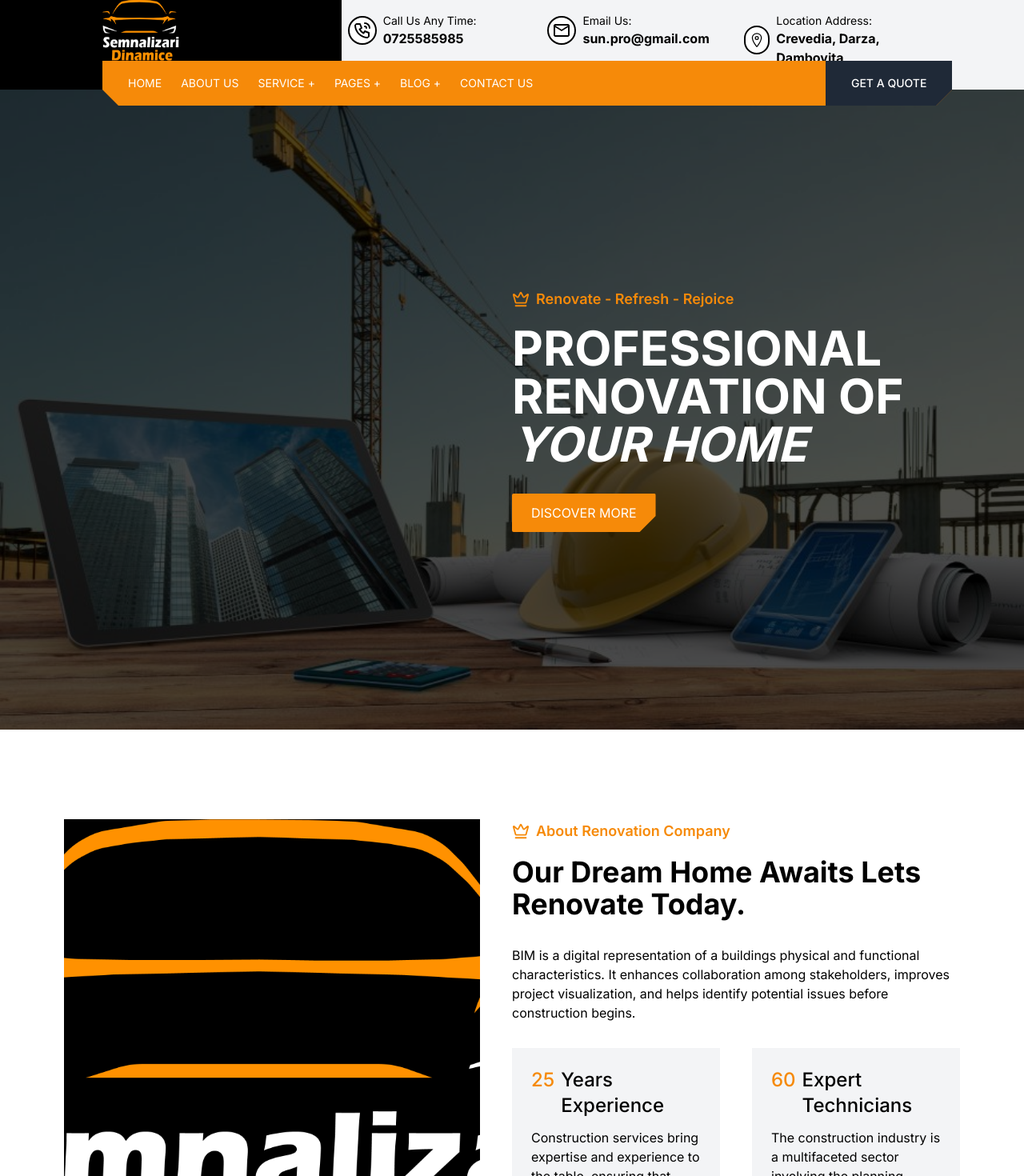
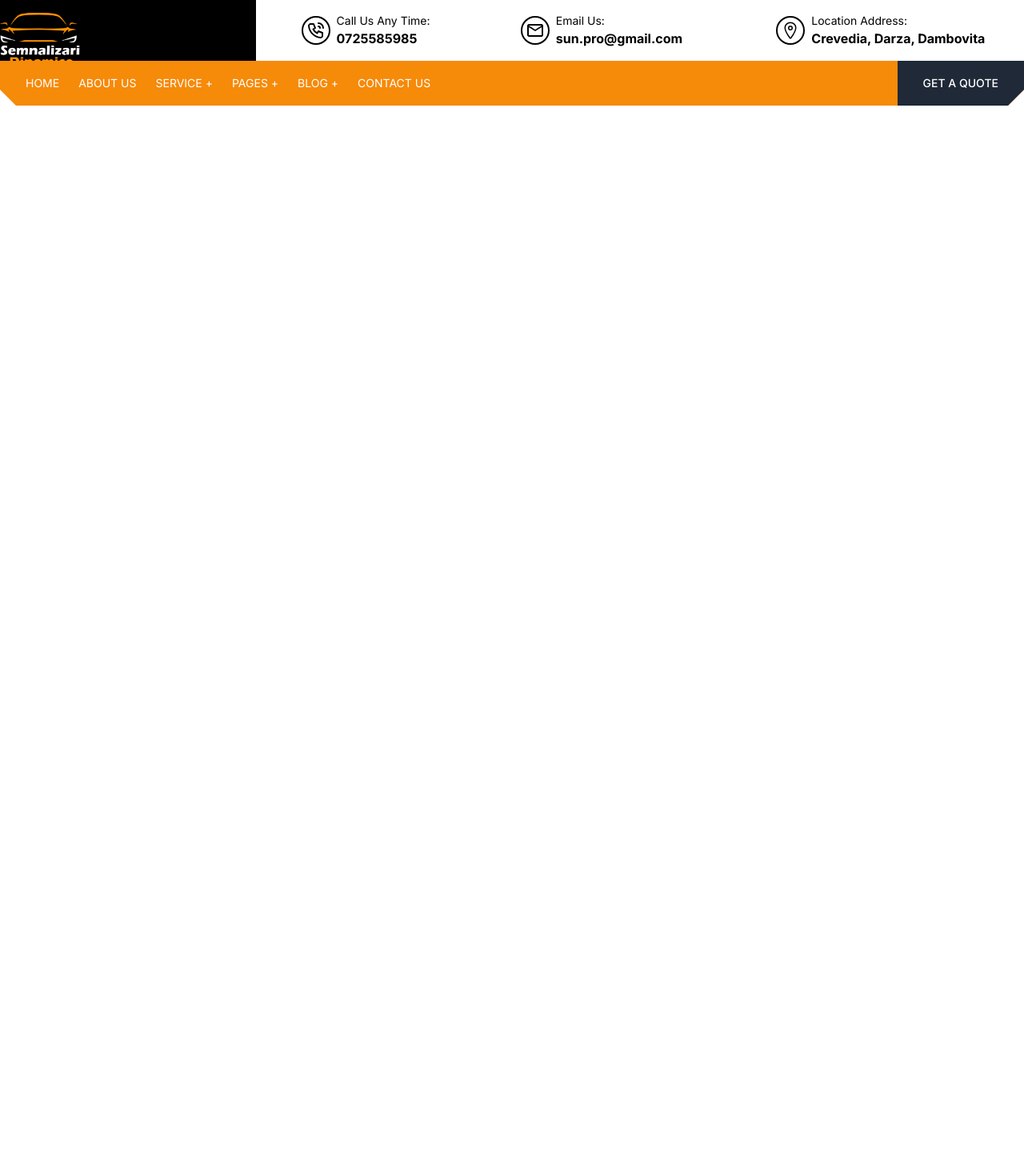
Before and after one commit to mocanuandrei1/sun-pro-2, a Next.js app: page / in a window 1280 px wide. Shown: the top 1470 px of the page at 80% size. After the commit the page ends 800 px from the top, so only its background shows below. Built offline with nearby package versions, Linux system fonts and the light colour scheme.

Commit message:
chore: Remove unused code and update components

```diff
--- a/src/app/layout.js
+++ b/src/app/layout.js
@@ -17,7 +17,6 @@ export default function RootLayout({ children }) {
       <body className={inter.className}>
         <Header />
         {children}
-        <Footer />
       </body>
     </html>
   );
--- a/src/app/page.js
+++ b/src/app/page.js
@@ -5,13 +5,5 @@ import WhyUs from "@/components/WhyUs/WhyUs";
 import Services from "@/components/Services/Services";
 
 export default function Home() {
-  return (
-    <main>
-      <Hero />
-      <About />
-      <CTA />
-      <Services />
-      <WhyUs />
-    </main>
-  );
+  return <main></main>;
 }
--- a/src/components/CTA.js
+++ b/src/components/CTA.js
@@ -5,6 +5,7 @@ import { LuCrown } from "react-icons/lu";
 export default function CTA() {
   return (
     <section className="relative w-full h-80 bg-black text-white flex items-center justify-between px-20">
+      {/*
       <Image
         src="/Logo.png"
         alt="Loading..."
@@ -31,6 +32,7 @@ export default function CTA() {
           WORK WITH US
         </button>
       </div>
+      */}
     </section>
   );
 }
--- a/src/components/Header/Header.js
+++ b/src/components/Header/Header.js
@@ -20,31 +20,31 @@ export default function Header() {
   };
 
   return (
-    <header className="relative bg-black">
-      <div className="lg:grid lg:grid-cols-3 lg:h-28 lg:items-start items-center h-20 flex justify-between">
-        <div className="col-span-1 lg:ml-32 ml-4">
+    <header className="bg-black md:bg-gradient-to-r from-black via-black to-white to-70% ">
+      <div className="relative max-w-screen-xl xl:mx-auto md:mx-10 flex justify-between items-center md:items-start h-20 md:h-28">
+        <div className="basis-1/2 pl-4 md:pl-0 md:basis-1/4 md:pt-4">
           <Image
             src="/Logo.png"
             alt="Kotar Logo"
             width={100}
             height={100}
-            className="lg:w-24 lg:h-20 w-16 h-14"
+            className="cursor-pointer"
           />
         </div>
-        <div className="hidden lg:grid grid-cols-3 col-span-2 h-28 bg-gray-100 lg:pr-32 items-start pt-4">
+        <div className="basis-3/4 hidden md:flex bg-white items-start justify-around flex-nowrap h-full md:pt-4">
           <HeaderCall />
           <HeaderEmail />
           <HeaderLocation />
         </div>
-        <div className="lg:hidden pr-4">
+        <div className="md:hidden pr-4 md:pr-0 flex items-center justify-end basis-1/2">
           <AiOutlineMenu
             className="text-white text-3xl cursor-pointer"
             onClick={toggleMobileMenu}
           />
         </div>
-      </div>
-      <div className="hidden lg:flex">
-        <NavBarDesktop />
+        <div className="hidden md:flex">
+          <NavBarDesktop />
+        </div>
       </div>
       <NavBarMobile isOpen={isMobileMenuOpen} closeMenu={closeMobileMenu} />
     </header>
--- a/src/components/Header/HeaderLocation.js
+++ b/src/components/Header/HeaderLocation.js
@@ -3,7 +3,7 @@ import { IoLocationOutline } from "react-icons/io5";
 
 export default function HeaderLocation() {
   return (
-    <div className="flex items-center space-x-2">
+    <div className="xl:flex items-center space-x-2 hidden">
       <IoLocationOutline className="bg-white rounded-full text-black text-4xl p-1 ml-5 border-2 border-black" />
       <div>
         <p className="text-sm text-black">Location Address:</p>
--- a/src/components/Hero.js
+++ b/src/components/Hero.js
@@ -14,7 +14,7 @@ export default function Hero() {
       <div className="grid grid-cols-2 text-center text-white z-10">
         <div></div>
         <div className="col-span-1 text-left ">
-          <p className="flex text-lg items-center text-[#f68a09] font-semibold">
+          {/* <p className="flex text-lg items-center text-[#f68a09] font-semibold">
             <LuCrown className="pr-2 text-3xl" />
             Renovate - Refresh - Rejoice
           </p>
@@ -23,6 +23,7 @@ export default function Hero() {
           <button className="mt-8 px-6 py-3 bg-[#f68a09] text-white  rounded-sm clip-bottom-right ">
             DISCOVER MORE
           </button>
+          */}
         </div>
       </div>
     </section>
--- a/src/components/NavBar/NavBarDesktop.js
+++ b/src/components/NavBar/NavBarDesktop.js
@@ -3,7 +3,7 @@ import React from "react";
 
 export default function NavBarDesktop() {
   return (
-    <nav className="absolute -bottom-5 w-[83%] text-white clip-bottom-angled mx-32 h-14 text-sm z-10">
+    <nav className="absolute -bottom-5 left-0 w-full text-white clip-bottom-angled h-14 text-sm z-10">
       <div className="flex bg-[#f68a09] text-white h-full justify-between">
         <div className="flex items-center space-x-6 pl-8">
           <Link href="/" className="hover:text-gray-500">
```
